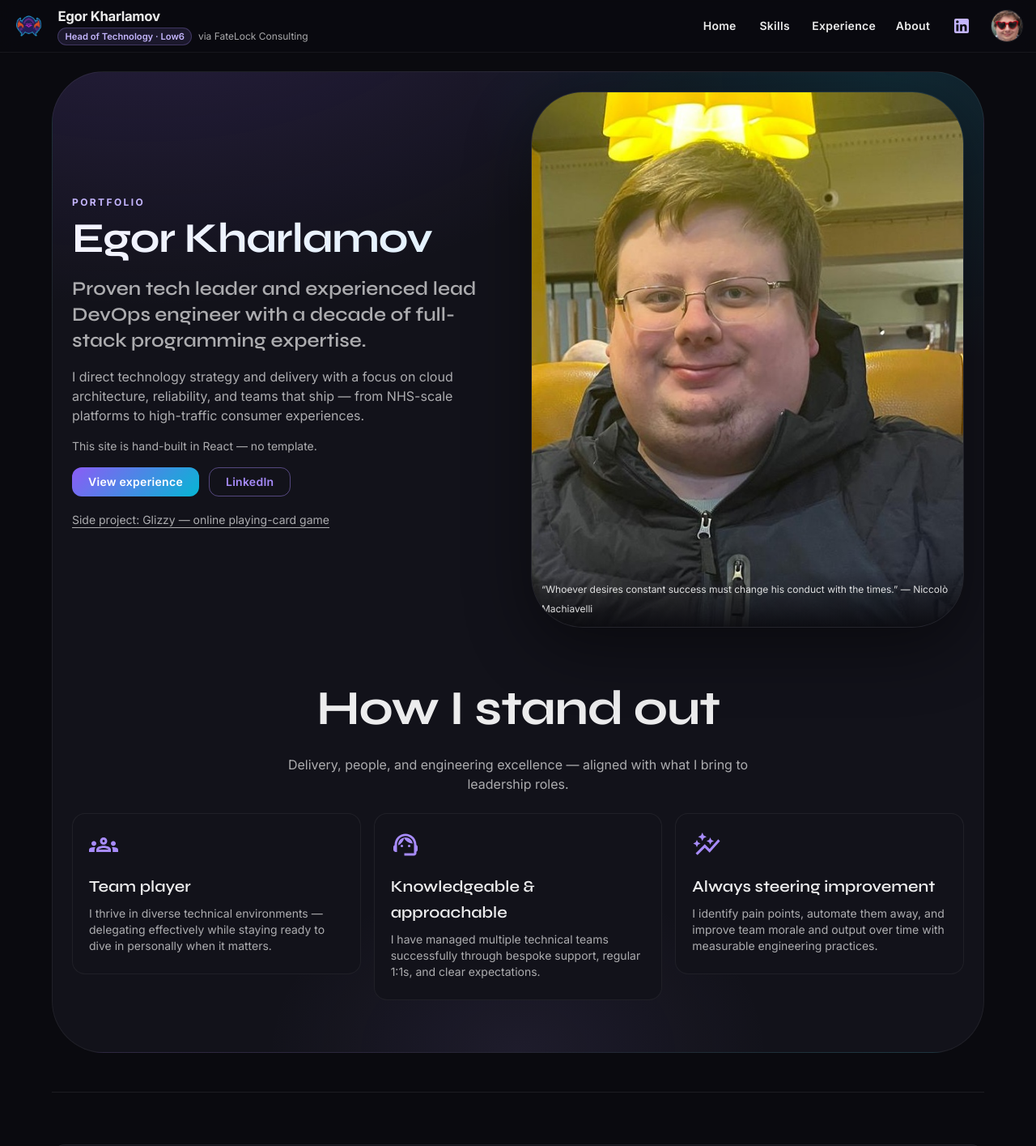
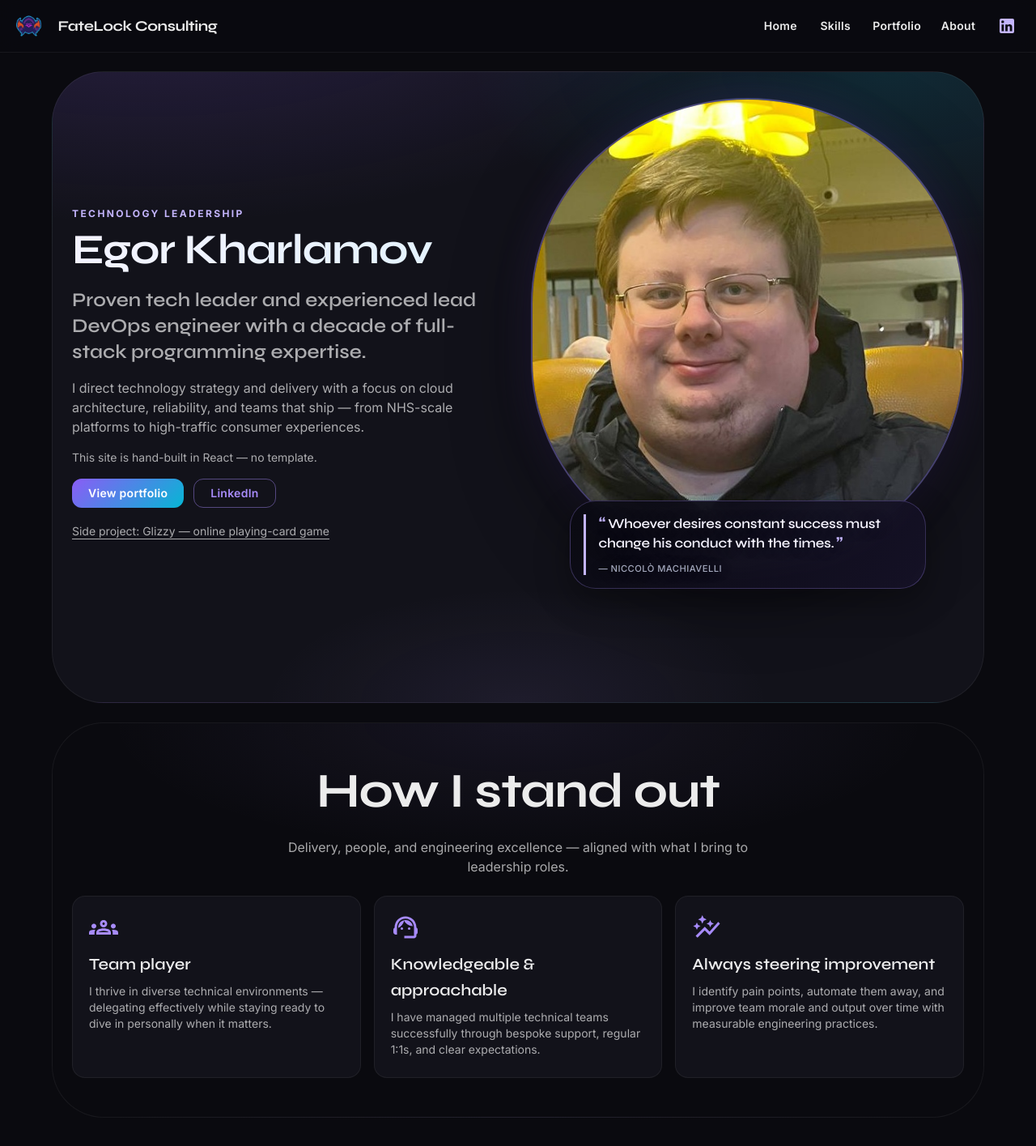
Before and after one commit to HotPlasma/fatelock-frontend, a React (Vite) app: page / in a window 1280 px wide. Shown: the top 1415 px of the page at 81% size. Built offline with nearby package versions, Linux system fonts and the light colour scheme.

Commit message:
various improvements

```diff
--- a/src/components/AboutMeComponent.tsx
+++ b/src/components/AboutMeComponent.tsx
@@ -1,7 +1,7 @@
 import { useState, forwardRef, useMemo } from 'react';
 import { Box, Typography, Grid, Button, Collapse, useMediaQuery, useTheme, Card, CardContent } from '@mui/material';
 import { motion } from 'framer-motion';
-import ProfileImage from '../assets/images/portrait.jpg';
+import ProfileImage from '../assets/images/sunglasses.jpg';
 import { useInView } from 'react-intersection-observer';
 import { useScrollDirection } from '../hooks/useScrollDirection';
 import { usePrefersReducedMotion } from '../hooks/usePrefersReducedMotion';
@@ -95,6 +95,7 @@ const AboutComponent = forwardRef<HTMLDivElement>((props, ref) => {
                   height: { xs: 'auto', md: '100%' },
                   minHeight: { md: 420 },
                   objectFit: 'cover',
+                  objectPosition: '50% 25%',
                   display: 'block',
                 }}
               />
--- a/src/components/Profile.tsx
+++ b/src/components/Profile.tsx
@@ -1,4 +1,4 @@
-import React, { useEffect, useMemo } from 'react';
+import React, { useCallback, useEffect, useMemo, useState } from 'react';
 import {
   Box,
   Typography,
@@ -10,9 +10,11 @@ import {
   Link,
   Card,
   CardContent,
+  IconButton,
 } from '@mui/material';
 import { motion } from 'framer-motion';
 import { useInView } from 'react-intersection-observer';
+import KeyboardDoubleArrowDownIcon from '@mui/icons-material/KeyboardDoubleArrowDown';
 import { useScrollDirection } from '../hooks/useScrollDirection';
 import { usePrefersReducedMotion } from '../hooks/usePrefersReducedMotion';
 import profileImage from '../assets/images/profile.jpg';
@@ -65,8 +67,31 @@ const Profile: React.FC<ProfileProps> = ({ projectsRef }) => {
 
   const { ref: heroTextRef, inView: heroTextInView } = useInView(getInViewOptions(0.15));
   const { ref: heroImageRef, inView: heroImageInView } = useInView(getInViewOptions(0.15));
-  const { ref: sectionTitleRef, inView: sectionTitleInView } = useInView(getInViewOptions(0.25));
-  const { ref: iconsRef, inView: iconsInView } = useInView(getInViewOptions(0.15));
+
+  const [standOutEntered, setStandOutEntered] = useState(false);
+  const { ref: standOutInViewRef, inView: standOutInView } = useInView({
+    threshold: 0.08,
+    rootMargin: '0px 0px -12% 0px',
+    triggerOnce: false,
+  });
+
+  useEffect(() => {
+    if (standOutInView) setStandOutEntered(true);
+  }, [standOutInView]);
+
+  const showScrollHint = !standOutInView;
+
+  const scrollToStandOut = useCallback(() => {
+    const el = document.getElementById('differentiators');
+    el?.scrollIntoView({ behavior: reducedMotion ? 'auto' : 'smooth', block: 'start' });
+  }, [reducedMotion]);
+
+  const setStandOutSectionRef = useCallback(
+    (node: HTMLDivElement | null) => {
+      standOutInViewRef(node);
+    },
+    [standOutInViewRef]
+  );
 
   const scrollToRef = (ref: React.RefObject<HTMLDivElement>) => {
     if (ref.current) {
@@ -119,6 +144,7 @@ const Profile: React.FC<ProfileProps> = ({ projectsRef }) => {
   );
 
   return (
+    <>
     <Box
       component="section"
       id="home"
@@ -126,9 +152,12 @@ const Profile: React.FC<ProfileProps> = ({ projectsRef }) => {
       sx={{
         position: 'relative',
         overflow: 'hidden',
+        display: 'flex',
+        flexDirection: 'column',
+        minHeight: { xs: 'calc(100dvh - 88px)', sm: 'calc(100dvh - 92px)', md: 'calc(100dvh - 96px)' },
         pt: { xs: 2, md: 3 },
         pb: { xs: 6, md: 8 },
-        mb: { xs: 2, md: 4 },
+        mb: { xs: 2, md: 3 },
         borderRadius: { xs: 0, md: 4 },
         border: { xs: 'none', md: '1px solid rgba(255,255,255,0.06)' },
         backgroundColor: 'background.paper',
@@ -139,8 +168,8 @@ const Profile: React.FC<ProfileProps> = ({ projectsRef }) => {
         ].join(', '),
       }}
     >
-      <Container maxWidth="lg" sx={{ position: 'relative', zIndex: 1 }}>
-        <Grid container spacing={{ xs: 3, md: 4 }} alignItems="center">
+      <Container maxWidth="lg" sx={{ position: 'relative', zIndex: 1, flex: 1, display: 'flex', flexDirection: 'column' }}>
+        <Grid container spacing={{ xs: 3, md: 4 }} alignItems="center" sx={{ flex: 1 }}>
           <Grid item xs={12} md={6} sx={{ pt: { xs: 6, md: 2 } }} ref={heroTextRef}>
             <motion.div
               initial="hidden"
@@ -152,7 +181,7 @@ const Profile: React.FC<ProfileProps> = ({ projectsRef }) => {
                   variant="overline"
                   sx={{ color: 'primary.light', letterSpacing: '0.2em', fontWeight: 700 }}
                 >
-                  Portfolio
+                  Technology leadership
                 </Typography>
               </motion.div>
               <motion.div variants={staggerItemVariants}>
@@ -192,7 +221,7 @@ const Profile: React.FC<ProfileProps> = ({ projectsRef }) => {
               <motion.div variants={staggerItemVariants}>
                 <Box sx={{ display: 'flex', flexWrap: 'wrap', gap: 1.5, alignItems: 'center' }}>
                   <Button variant="contained" color="primary" onClick={() => scrollToRef(projectsRef)}>
-                    View experience
+                    View portfolio
                   </Button>
                   <Button
                     variant="outlined"
@@ -219,48 +248,198 @@ const Profile: React.FC<ProfileProps> = ({ projectsRef }) => {
             </motion.div>
           </Grid>
 
-          <Grid item xs={12} md={6} ref={heroImageRef}>
+          <Grid item xs={12} md={6} ref={heroImageRef} sx={{ pb: { xs: 12, md: 10 } }}>
             <Box
               sx={{
                 position: 'relative',
-                borderRadius: 4,
-                overflow: 'hidden',
-                border: '1px solid rgba(255,255,255,0.08)',
-                boxShadow: '0 24px 80px rgba(0,0,0,0.45)',
+                display: 'flex',
+                justifyContent: 'center',
+                pt: { xs: 0, md: 1 },
+                pb: { xs: 2, md: 3 },
               }}
             >
-              <motion.div initial="hidden" animate={heroImageInView ? 'visible' : 'hidden'} variants={fadeInVariants}>
+              <Box
+                sx={{
+                  position: 'relative',
+                  width: '100%',
+                  maxWidth: { xs: 420, md: '100%' },
+                  mx: 'auto',
+                  aspectRatio: { xs: '4 / 5', md: '1 / 1.08' },
+                  borderRadius: '50% / 44%',
+                  overflow: 'hidden',
+                  border: '2px solid rgba(167, 139, 250, 0.35)',
+                  boxShadow: [
+                    '0 28px 90px rgba(0,0,0,0.5)',
+                    '0 0 0 1px rgba(255,255,255,0.06) inset',
+                    '0 0 48px rgba(139, 92, 246, 0.18)',
+                  ].join(', '),
+                  background: 'linear-gradient(160deg, rgba(167,139,250,0.12), rgba(6,182,212,0.06))',
+                }}
+              >
+                <motion.div
+                  initial="hidden"
+                  animate={heroImageInView ? 'visible' : 'hidden'}
+                  variants={fadeInVariants}
+                  style={{ width: '100%', height: '100%' }}
+                >
                   <Box
                     component="img"
                     src={profileImage}
                     alt="Egor Kharlamov"
-                  sx={{ width: '100%', height: 'auto', display: 'block' }}
+                    sx={{
+                      width: '100%',
+                      height: '100%',
+                      objectFit: 'cover',
+                      objectPosition: '50% 15%',
+                      display: 'block',
+                    }}
                   />
                 </motion.div>
+              </Box>
               <Box
                 sx={{
                   position: 'absolute',
-                  left: 0,
-                  right: 0,
-                  bottom: 0,
-                  p: 1.5,
-                  background: 'linear-gradient(to top, rgba(10,10,15,0.92), transparent)',
+                  left: '50%',
+                  transform: 'translateX(-50%)',
+                  bottom: { xs: -8, md: -4 },
+                  width: 'min(100%, 440px)',
+                  px: 2,
+                  py: 2,
+                  borderRadius: 2,
+                  border: '1px solid rgba(167, 139, 250, 0.28)',
+                  background: 'linear-gradient(125deg, rgba(10,10,18,0.92) 0%, rgba(22,18,40,0.88) 100%)',
+                  backdropFilter: 'blur(12px)',
+                  boxShadow: '0 16px 40px rgba(0,0,0,0.35)',
                 }}
               >
-                <Typography variant="caption" sx={{ color: 'rgba(255,255,255,0.85)', fontStyle: 'italic' }}>
-                  &ldquo;Whoever desires constant success must change his conduct with the times.&rdquo; — Niccolò
-                  Machiavelli
+                <Typography
+                  component="blockquote"
+                  sx={{
+                    m: 0,
+                    pl: 2,
+                    borderLeft: '3px solid',
+                    borderColor: 'primary.light',
+                    fontFamily: '"Syne", Georgia, serif',
+                    fontSize: { xs: '0.95rem', sm: '1.05rem' },
+                    fontWeight: 600,
+                    fontStyle: 'italic',
+                    lineHeight: 1.45,
+                    letterSpacing: '-0.01em',
+                    color: '#f5f3ff',
+                    textShadow: '0 1px 18px rgba(0,0,0,0.45)',
+                  }}
+                >
+                  <Box component="span" sx={{ color: 'primary.light', fontSize: '1.35em', lineHeight: 0, mr: 0.35, verticalAlign: '-0.08em' }}>
+                    &ldquo;
+                  </Box>
+                  Whoever desires constant success must change his conduct with the times.
+                  <Box component="span" sx={{ color: 'primary.light', fontSize: '1.35em', lineHeight: 0, ml: 0.25, verticalAlign: '-0.08em' }}>
+                    &rdquo;
+                  </Box>
+                  <Typography
+                    component="cite"
+                    variant="body2"
+                    sx={{
+                      display: 'block',
+                      mt: 1.25,
+                      fontStyle: 'normal',
+                      fontWeight: 500,
+                      fontFamily: '"Inter", sans-serif',
+                      color: 'rgba(224, 231, 255, 0.72)',
+                      letterSpacing: '0.04em',
+                      textTransform: 'uppercase',
+                      fontSize: '0.7rem',
+                    }}
+                  >
+                    — Niccolò Machiavelli
+                  </Typography>
                 </Typography>
               </Box>
             </Box>
           </Grid>
         </Grid>
 
-        <Box sx={{ mt: { xs: 6, md: 8 } }} textAlign="center">
+        <Box
+          sx={{
+            position: 'absolute',
+            left: 0,
+            right: 0,
+            bottom: { xs: 16, md: 20 },
+            display: 'flex',
+            flexDirection: 'column',
+            alignItems: 'center',
+            gap: 0.5,
+            pointerEvents: 'none',
+            zIndex: 2,
+            opacity: showScrollHint ? 1 : 0,
+            transform: showScrollHint ? 'translateY(0)' : 'translateY(8px)',
+            transition: 'opacity 0.35s ease, transform 0.35s ease',
+          }}
+          aria-hidden={!showScrollHint}
+        >
+          <Typography
+            variant="caption"
+            sx={{
+              color: 'text.secondary',
+              letterSpacing: '0.14em',
+              textTransform: 'uppercase',
+              fontWeight: 600,
+              pointerEvents: 'none',
+            }}
+          >
+            Scroll
+          </Typography>
+          <IconButton
+            onClick={scrollToStandOut}
+            aria-label="Scroll to How I stand out"
+            tabIndex={showScrollHint ? 0 : -1}
+            sx={{
+              pointerEvents: 'auto',
+              color: 'primary.light',
+              border: '1px solid rgba(167, 139, 250, 0.35)',
+              bgcolor: 'rgba(10, 10, 15, 0.45)',
+              backdropFilter: 'blur(8px)',
+              '&:hover': { bgcolor: 'rgba(167, 139, 250, 0.12)', borderColor: 'primary.light' },
+            }}
+          >
+            <motion.span
+              animate={
+                reducedMotion || !showScrollHint
+                  ? {}
+                  : { y: [0, 6, 0], opacity: [0.85, 1, 0.85] }
+              }
+              transition={{ duration: 1.35, repeat: Infinity, ease: 'easeInOut' }}
+              style={{ display: 'flex', alignItems: 'center', justifyContent: 'center' }}
+            >
+              <KeyboardDoubleArrowDownIcon sx={{ fontSize: 28 }} />
+            </motion.span>
+          </IconButton>
+        </Box>
+      </Container>
+    </Box>
+
+    <Box
+      component="section"
+      id="differentiators"
+      ref={setStandOutSectionRef}
+      aria-label="How I stand out"
+      sx={{
+        position: 'relative',
+        overflow: 'hidden',
+        py: { xs: 5, md: 6 },
+        mb: { xs: 2, md: 3 },
+        borderRadius: { xs: 0, md: 4 },
+        border: { xs: 'none', md: '1px solid rgba(255,255,255,0.06)' },
+        backgroundColor: 'background.default',
+        backgroundImage:
+          'radial-gradient(ellipse 80% 60% at 50% 0%, rgba(167, 139, 250, 0.08), transparent 55%)',
+      }}
+    >
+      <Container maxWidth="lg" sx={{ position: 'relative', zIndex: 1 }}>
+        <Box textAlign="center">
           <motion.div
-            ref={sectionTitleRef}
             initial="hidden"
-            animate={sectionTitleInView ? 'visible' : 'hidden'}
+            animate={standOutEntered ? 'visible' : 'hidden'}
             variants={fadeInVariants}
           >
             <Typography variant="h2" component="h2" gutterBottom>
@@ -272,18 +451,19 @@ const Profile: React.FC<ProfileProps> = ({ projectsRef }) => {
           </motion.div>
 
           <motion.div
-            ref={iconsRef}
             initial="hidden"
-            animate={iconsInView ? 'visible' : 'hidden'}
+            animate={standOutEntered ? 'visible' : 'hidden'}
             variants={staggerContainerVariants}
           >
-            <Grid container spacing={2} justifyContent="center">
+            <Grid container spacing={2} justifyContent="center" alignItems="stretch">
               {valueProps.map((row) => (
-                <Grid item xs={12} sm={6} md={4} key={row.title}>
-                  <motion.div variants={staggerItemVariants}>
+                <Grid item xs={12} sm={4} key={row.title} sx={{ display: 'flex' }}>
+                  <motion.div variants={staggerItemVariants} style={{ width: '100%', display: 'flex' }}>
                     <Card
                       sx={{
-                        height: '100%',
+                        width: '100%',
+                        display: 'flex',
+                        flexDirection: 'column',
                         textAlign: 'left',
                         transition: 'transform 0.2s ease, border-color 0.2s ease',
                         '&:hover': reducedMotion
@@ -291,12 +471,19 @@ const Profile: React.FC<ProfileProps> = ({ projectsRef }) => {
                           : { transform: 'translateY(-4px)', borderColor: 'rgba(167, 139, 250, 0.35)' },
                       }}
                     >
-                      <CardContent sx={{ p: 2.5 }}>
-                        <row.icon sx={{ fontSize: 36, color: 'primary.main', mb: 1.5 }} />
-                        <Typography variant="h6" component="h3" gutterBottom>
+                      <CardContent
+                        sx={{
+                          p: 2.5,
+                          flex: 1,
+                          display: 'flex',
+                          flexDirection: 'column',
+                        }}
+                      >
+                        <row.icon sx={{ fontSize: 36, color: 'primary.main', mb: 1.5, flexShrink: 0 }} />
+                        <Typography variant="h6" component="h3" gutterBottom sx={{ flexShrink: 0 }}>
                           {row.title}
                         </Typography>
-                        <Typography variant="body2" color="text.secondary">
+                        <Typography variant="body2" color="text.secondary" sx={{ flex: 1 }}>
                           {row.description}
                         </Typography>
                       </CardContent>
@@ -309,6 +496,7 @@ const Profile: React.FC<ProfileProps> = ({ projectsRef }) => {
         </Box>
       </Container>
     </Box>
+    </>
   );
 };
 
--- a/src/components/ResponsiveAppBar.tsx
+++ b/src/components/ResponsiveAppBar.tsx
@@ -4,24 +4,21 @@ import Box from '@mui/material/Box';
 import Toolbar from '@mui/material/Toolbar';
 import IconButton from '@mui/material/IconButton';
 import Typography from '@mui/material/Typography';
-import Avatar from '@mui/material/Avatar';
 import Button from '@mui/material/Button';
-import Chip from '@mui/material/Chip';
 import MenuIcon from '@mui/icons-material/Menu';
 import Menu from '@mui/material/Menu';
 import MenuItem from '@mui/material/MenuItem';
 import LinkedInIcon from '@mui/icons-material/LinkedIn';
 import { motion } from 'framer-motion';
 import LogoIcon from '../assets/images/logo.png';
-import EgorIcon from '../assets/images/sunglasses.jpg';
 import { usePrefersReducedMotion } from '../hooks/usePrefersReducedMotion';
 
-type NavKey = 'home' | 'skills' | 'experience' | 'about';
+type NavKey = 'home' | 'skills' | 'portfolio' | 'about';
 
 const navItems: { key: NavKey; label: string }[] = [
   { key: 'home', label: 'Home' },
   { key: 'skills', label: 'Skills' },
-  { key: 'experience', label: 'Experience' },
+  { key: 'portfolio', label: 'Portfolio' },
   { key: 'about', label: 'About' },
 ];
 
@@ -71,7 +68,7 @@ const ResponsiveAppBar: React.FC<ResponsiveAppBarProps> = ({ toolsRef, jobsRef,
       case 'skills':
         scrollToRef(toolsRef);
         break;
-      case 'experience':
+      case 'portfolio':
         scrollToRef(jobsRef);
         break;
       case 'about':
@@ -128,7 +125,7 @@ const ResponsiveAppBar: React.FC<ResponsiveAppBarProps> = ({ toolsRef, jobsRef,
             />
           </motion.div>
 
-          <Box sx={{ flexGrow: 1, minWidth: 0, display: 'flex', flexDirection: 'column', alignItems: 'flex-start' }}>
+          <Box sx={{ flexGrow: 1, minWidth: 0, display: 'flex', alignItems: 'center' }}>
             <motion.div variants={itemVariants}>
               <Typography
                 variant="subtitle1"
@@ -136,12 +133,13 @@ const ResponsiveAppBar: React.FC<ResponsiveAppBarProps> = ({ toolsRef, jobsRef,
                 type="button"
                 onClick={() => go('home')}
                 sx={{
+                  fontFamily: '"Syne", sans-serif',
                   fontWeight: 700,
                   letterSpacing: '-0.02em',
                   color: 'text.primary',
                   textDecoration: 'none',
                   lineHeight: 1.2,
-                  fontSize: { xs: '0.95rem', sm: '1.05rem' },
+                  fontSize: { xs: '1rem', sm: '1.125rem' },
                   background: 'none',
                   border: 0,
                   cursor: 'pointer',
@@ -149,30 +147,8 @@ const ResponsiveAppBar: React.FC<ResponsiveAppBarProps> = ({ toolsRef, jobsRef,
                   textAlign: 'left',
                 }}
               >
-                Egor Kharlamov
+                FateLock Consulting
               </Typography>
-            </motion.div>
-            <motion.div variants={itemVariants}>
-              <Box sx={{ display: 'flex', flexWrap: 'wrap', alignItems: 'center', gap: 0.5, mt: 0.25 }}>
-                <Chip
-                  size="small"
-                  label="Head of Technology · Low6"
-                  sx={{
-                    height: 22,
-                    fontSize: '0.7rem',
-                    fontWeight: 600,
-                    bgcolor: 'rgba(167, 139, 250, 0.12)',
-                    color: 'primary.light',
-                    border: '1px solid rgba(167, 139, 250, 0.25)',
-                  }}
-                />
-                <Typography
-                  variant="caption"
-                  sx={{ display: { xs: 'none', sm: 'inline' }, color: 'text.secondary', ml: 0.5 }}
-                >
-                  via FateLock Consulting
-                </Typography>
-              </Box>
             </motion.div>
           </Box>
 
@@ -226,12 +202,6 @@ const ResponsiveAppBar: React.FC<ResponsiveAppBarProps> = ({ toolsRef, jobsRef,
               ))}
             </Menu>
           </Box>
-
-          <motion.div variants={itemVariants}>
-            <IconButton sx={{ p: 0, ml: { xs: 0.5, md: 1 } }} onClick={() => go('home')} aria-label="Home">
-              <Avatar alt="Egor Kharlamov" src={EgorIcon} sx={{ width: 40, height: 40, border: '1px solid rgba(255,255,255,0.12)' }} />
-            </IconButton>
-          </motion.div>
         </Toolbar>
       </AppBar>
     </motion.div>
--- a/src/components/ToolsComponent.tsx
+++ b/src/components/ToolsComponent.tsx
@@ -159,11 +159,11 @@ const ToolsComponent = forwardRef<HTMLDivElement>((props, ref) => {
     >
       <motion.div initial="hidden" animate={rootInView ? 'visible' : 'hidden'} variants={titleVariants}>
         <Card sx={{ mb: 3, textAlign: 'center', py: { xs: 2, md: 3 }, px: 2 }}>
-          <Typography variant="h2" component="h2" gutterBottom>
-            Skills & stack
+          <Typography variant="h2" component="h2" gutterBottom sx={{ fontFamily: '"Syne", sans-serif', fontWeight: 700 }}>
+            Tools of the trade
           </Typography>
           <Typography variant="body1" color="text.secondary" sx={{ maxWidth: 560, mx: 'auto' }}>
-            Cloud platforms, languages, and tools I use to ship secure, observable systems at scale.
+            Cloud platforms, languages, and day-to-day stack I use to ship secure, observable systems at scale.
           </Typography>
         </Card>
       </motion.div>
```
Also changed, not shown: src/components/JobsComponent.tsx (+8 -5 lines). Lines whose indentation alone changed are shown as unchanged.
